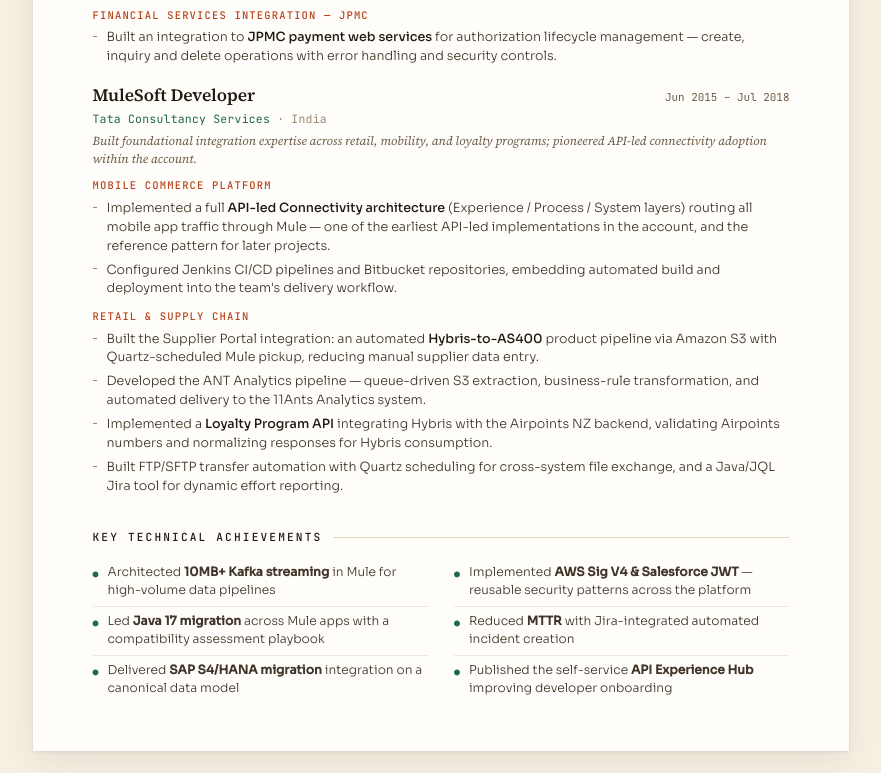
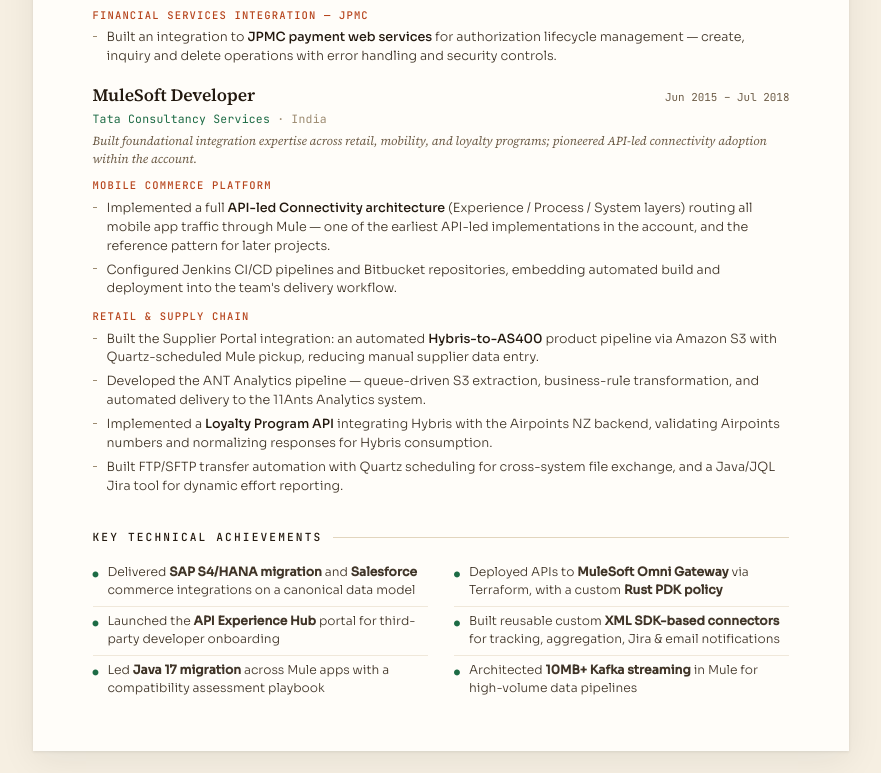
Before and after one commit to thayagapriyan/thayagapriyan.github.io, a plain HTML site: page resumes/index.html in a window 1280 px wide. Shown: the part 2018-2791 px from the top of the page, without its empty margins (199-1080 px from the left). Drawn offline with Linux system fonts and the light colour scheme.

Commit message:
Expand integration lead resume achievements
Add recent MuleSoft, gateway, connector, and Java migration work to the site profile and résumé, and keep the PDF and ATS versions synchronized.

```diff
--- a/data.json
+++ b/data.json
@@ -45,7 +45,7 @@
       "when": "2021–present",
       "title": "Systems Integration Lead",
       "org": "LTM · USA",
-      "detail": "I lead integration architecture and delivery for enterprise programs spanning Salesforce, SAP S4/HANA and e-commerce. I designed the integration layer that migrated a strategic accounts platform to SAP S4/HANA, transforming source data into a canonical model before publishing it through OData and SOAP services. I also resolved a critical pipeline constraint by implementing streaming for payloads above 10 MB over Kafka within Mule, and established the platform's reusable security patterns using AWS Signature V4 and Salesforce JWT authentication with RSA key pairs. On the MuleSoft platform, I architected a dynamic client registration solution with PingFederate and automated API deployments to Omni Gateway with Terraform. On AWS, I built serverless Lambda jobs for data processing and daily reporting, and exposed Spring Boot services through Amazon API Gateway."
+      "detail": "I lead integration architecture and delivery for enterprise programs spanning Salesforce, SAP S4/HANA and e-commerce. I designed the integration layer that migrated a strategic accounts platform to SAP S4/HANA, transforming source data into a canonical model before publishing it through OData and SOAP services. I also resolved a critical pipeline constraint by implementing streaming for payloads above 10 MB over Kafka within Mule, and established the platform's reusable security patterns using AWS Signature V4 and Salesforce JWT authentication with RSA key pairs. On the MuleSoft platform, I architected a dynamic client registration solution with PingFederate and automated API deployments to Omni Gateway with Terraform, extended by a custom Rust PDK policy. I published the API Experience Hub portal for third-party developers, built reusable custom XML SDK-based connectors for tracking, aggregation, Jira and email notifications, and led the Java 17 migration across our Mule applications. On AWS, I built serverless Lambda jobs for data processing and daily reporting, and exposed Spring Boot services through Amazon API Gateway."
     },
     {
       "when": "2018–2021",
--- a/resumes/index.html
+++ b/resumes/index.html
@@ -270,7 +270,7 @@ li b{font-weight:500;color:var(--ink)}
     <li>Implemented <b>Salesforce JWT auth</b> with RSA key pairs, the enterprise standard for Salesforce.</li>
     <li>Implemented <b>Kafka streaming for 10 MB+ payloads</b> in Mule, removing delivery timeouts.</li>
     <li>Automated Flex Gateway deployments via <b>GitHub Actions</b> as infrastructure-as-code.</li>
-    <li>Built <b>XML/Java SDK custom connectors</b> for platform-wide logging.</li>
+    <li>Built reusable custom <b>XML SDK-based connectors</b> for logging, Jira ticketing and email notifications.</li>
     <li>Led the <b>Java 17 migration</b> across Mule apps, authoring the runbook and coordinating fixes.</li>
     <li>Automated Jira tickets on failed transactions, <b>reducing MTTR</b>.</li>
     <li>Built a <b>Spring Boot / Kafka consumer</b> for real-time invoice status, persisting to MySQL.</li>
@@ -366,12 +366,12 @@ li b{font-weight:500;color:var(--ink)}
 
 <h2>Key Technical Achievements</h2>
 <div class="wins">
+  <div><span class="mk">&#9679;</span><span>Delivered <b>SAP S4/HANA migration</b> and <b>Salesforce</b> commerce integrations on a canonical data model</span></div>
+  <div><span class="mk">&#9679;</span><span>Deployed APIs to <b>MuleSoft Omni Gateway</b> via Terraform, with a custom <b>Rust PDK policy</b></span></div>
+  <div><span class="mk">&#9679;</span><span>Launched the <b>API Experience Hub</b> portal for third-party developer onboarding</span></div>
+  <div><span class="mk">&#9679;</span><span>Built reusable custom <b>XML SDK-based connectors</b> for tracking, aggregation, Jira &amp; email notifications</span></div>
+  <div><span class="mk">&#9679;</span><span>Led <b>Java 17 migration</b> across Mule apps with a compatibility assessment playbook</span></div>
   <div><span class="mk">&#9679;</span><span>Architected <b>10MB+ Kafka streaming</b> in Mule for high-volume data pipelines</span></div>
-  <div><span class="mk">&#9679;</span><span>Implemented <b>AWS Sig V4 &amp; Salesforce JWT</b> &mdash; reusable security patterns across the platform</span></div>
-  <div><span class="mk">&#9679;</span><span>Led <b>Java 17 migration</b> across Mule apps with a compatibility assessment playbook</span></div>
-  <div><span class="mk">&#9679;</span><span>Reduced <b>MTTR</b> with Jira-integrated automated incident creation</span></div>
-  <div><span class="mk">&#9679;</span><span>Delivered <b>SAP S4/HANA migration</b> integration on a canonical data model</span></div>
-  <div><span class="mk">&#9679;</span><span>Published the self-service <b>API Experience Hub</b> improving developer onboarding</span></div>
 </div>
 
 </div>
```
Also changed, not shown: 3 other files.
